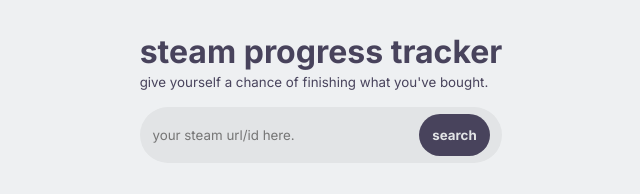
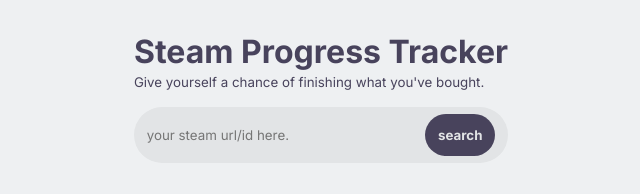
Before and after one commit to codedbygabriel/steam-game-tracker, a website with bundled scripts: page index.html in a window 1280 px wide. Shown: the whole page, without its empty margins (319-959 px from the left). Built offline with nearby package versions, Linux system fonts and the light colour scheme.

Commit message:
fix(spelling)

```diff
--- a/index.html
+++ b/index.html
@@ -14,8 +14,8 @@
             <!-- app itself -->
             <article class="main-article">
                 <header>
-                    <h1 class="header-title">steam progress tracker</h1>
-                    <small> give yourself a chance of finishing what you've bought. </small>
+                    <h1 class="header-title">Steam Progress Tracker</h1>
+                    <small>Give yourself a chance of finishing what you've bought. </small>
                 </header>
                 <div class="search-wrapper">
                     <input
@@ -35,7 +35,7 @@
             <section class="hidden games-panel">
                 <header class="games-panel-header">
                     <h2 class="games-panel-title"></h2>
-                    <small> may contain free games, outdated history. it's purely based on steam's api. </small>
+                    <small>May contain free games, outdated history. it's purely based on steam's api. </small>
                 </header>
                 <nav class="games-panel-nav">
                     <button class="func-button hours-filter" type="button">hours</button>
```
